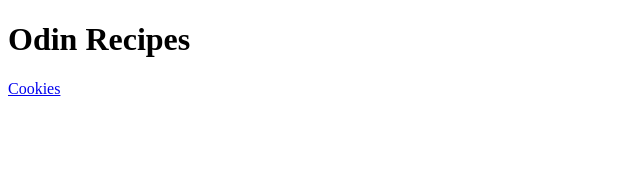
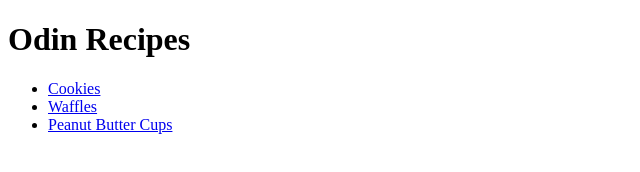
Before and after one commit to danielvec/odin-recipes, a plain HTML site: page index.html in a window 1280 px wide. Shown: the whole page, without its empty margins (0-640 px from the left). Drawn offline with Linux system fonts and the light colour scheme.

Commit message:
edit index.html to add link to waffles.html and pbcups.html and make links into an unordered list

```diff
--- a/index.html
+++ b/index.html
@@ -8,6 +8,11 @@
 </head>
 <body>
     <h1>Odin Recipes</h1>
-    <a href="recipes/cookies.html">Cookies</a>
+    <ul>
+        <li><a href="recipes/cookies.html">Cookies</a></li>
+        <li><a href="recipes/waffles.html">Waffles</a></li>
+        <li><a href="recipes/pbcups.html">Peanut Butter Cups</a></li>
+    </ul>
+
 </body>
 </html>
```
